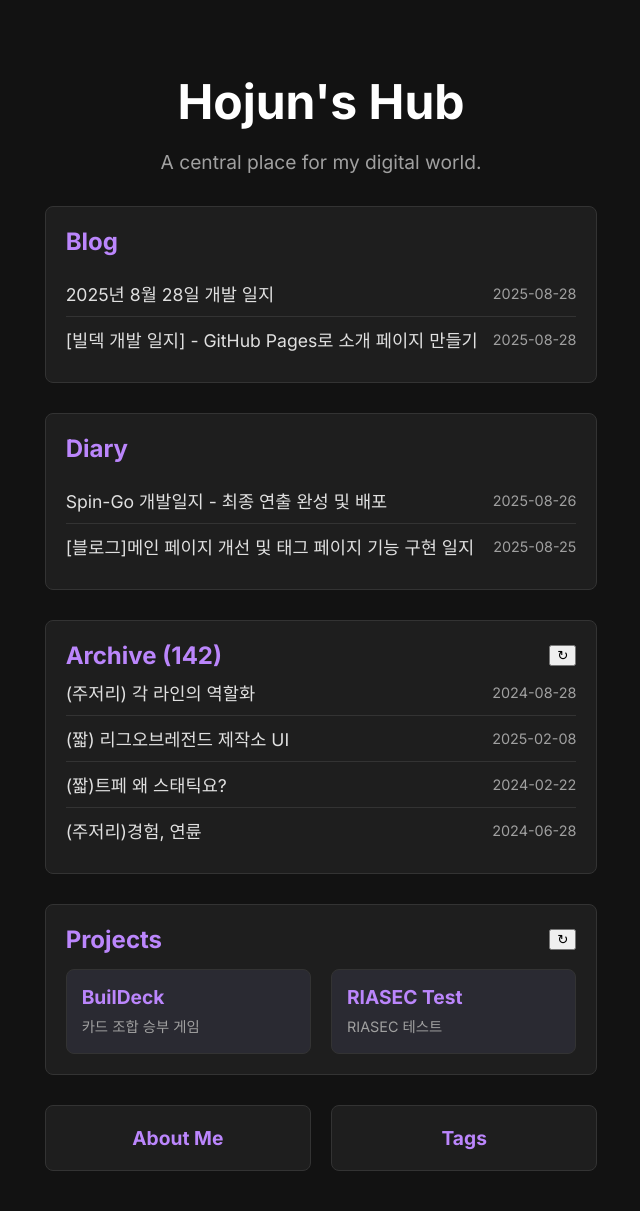
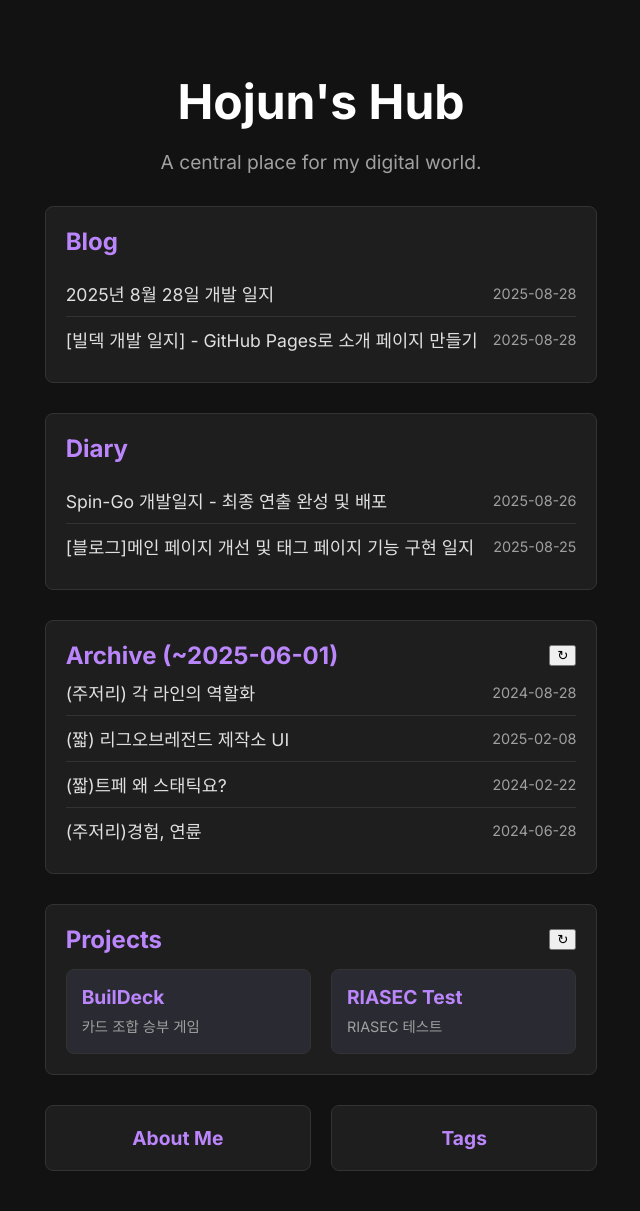
Before and after one commit to hojun313/hojun313.github.io, a Jekyll site: the page built from index.html, in a window 1280 px wide. Shown: the whole page, without its empty margins (319-959 px from the left). Built offline with Jekyll 4.4.1, drawn with Linux system fonts in a browser that asks for light colours.

Commit message:
Update index.html

```diff
--- a/index.html
+++ b/index.html
@@ -56,7 +56,7 @@
 
             <div class="hub-section">
                 <div class="hub-section-header" style="display: flex; justify-content: space-between; align-items: center;">
-                    <h2 style="margin: 0;"><a href="/archive/">Archive ({{ site.posts | size }})</a></h2>
+                    <h2 style="margin: 0;"><a href="/archive/">Archive (~2025-06-01)</a></h2>
                     <button id="refresh-archive-btn" class="refresh-btn" title="Reload Archive">↻</button>
                 </div>
                 <ul id="random-archive-container" class="hub-post-list">
```
